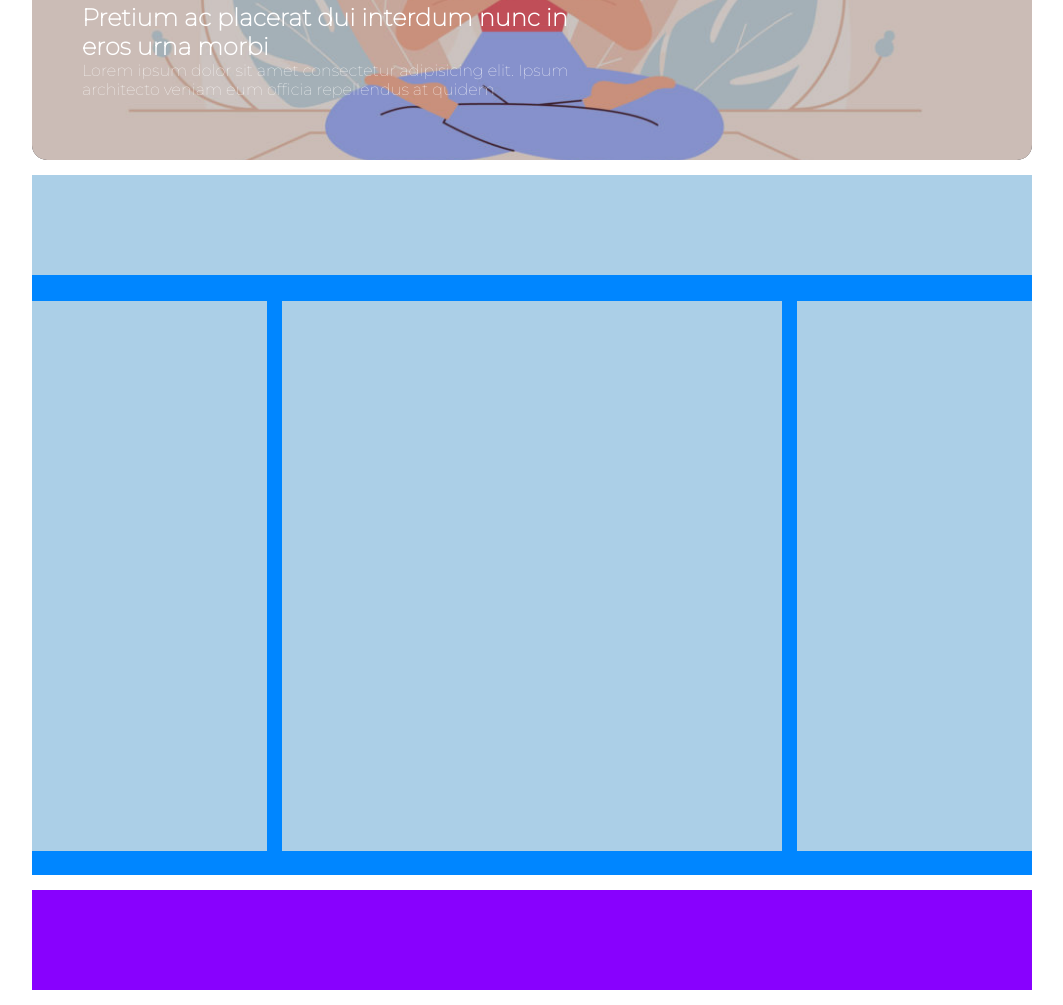
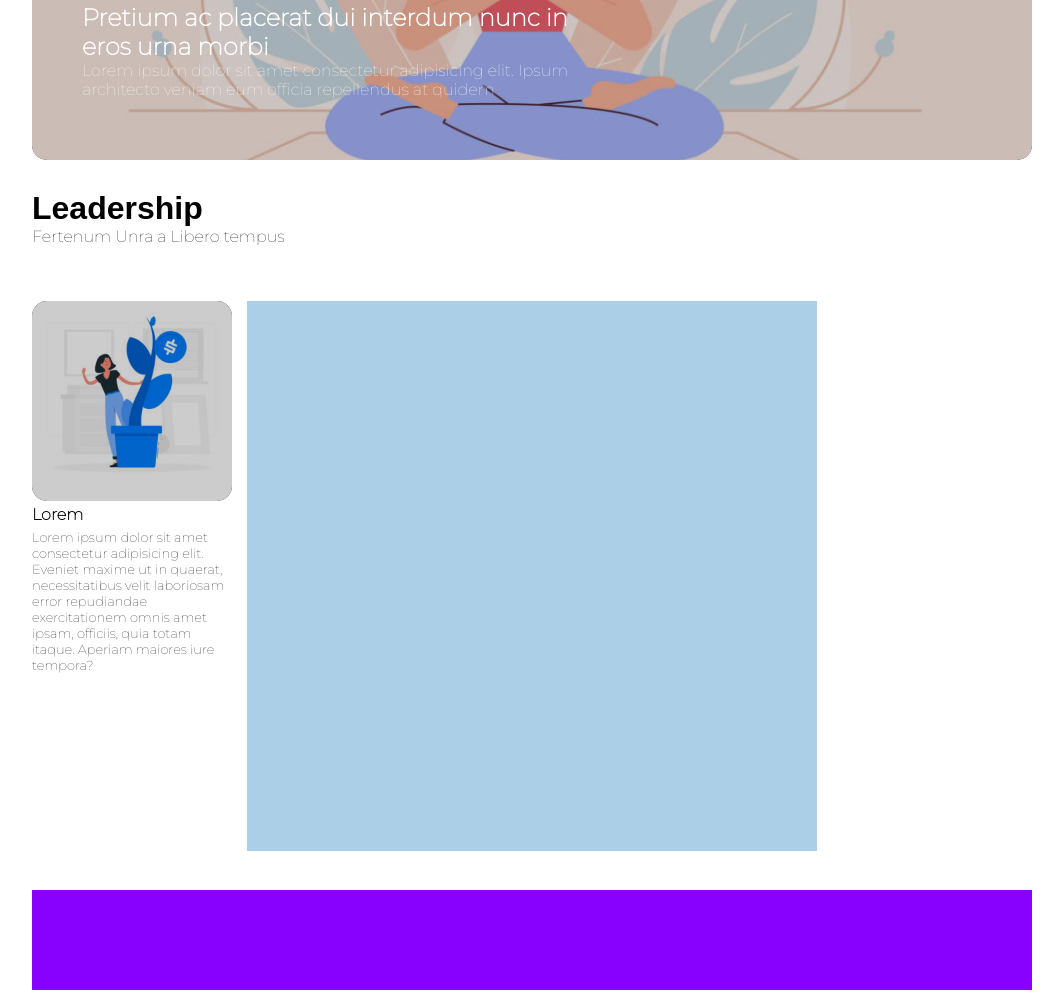
Before and after one commit to 78741722Ale/htmlcss-wp, a plain HTML site: page index.html in a window 1280 px wide. Shown: the part 465-1470 px from the top of the page, without its empty margins (108-1171 px from the left). Drawn offline with Linux system fonts and the light colour scheme; a web font is replaced by a local one.

Commit message:
Fifth-Commit

```diff
--- a/css/style.css
+++ b/css/style.css
@@ -101,27 +101,45 @@ body {
     top: 65%;
     color: #FFFFFF;
     width: 500px;
-    height: 150px;
+    height: max-content;
 }
 
+.Banner_Cont h2 {
+    font-weight: 900;
+}
 
 /* Seconda MacroArea */
 
 .Second_Div {
     position: relative;
-    background-color: var(--SDivColor);
+    background-color: var(--Body);
     height: 700px;
     margin-bottom: 15px;
 }
 
+/* Header del secondo Div */
+
 .SD_Header {
     width: 100%;
-    background-color: var(--SDColors);
+    background-color: var(--Body);
     position: absolute;
     top: 0;
     height: 100px;
     margin: auto;
-    margin-bottom: 5px;
+
+}
+
+.SD_item {
+    position: absolute;
+    top: 15%;
+    width: 300px;
+    height: 100px;
+}
+
+/* Font per titolo all'interno del second div item */
+
+.SD_item h1 {
+    font-family: 'Shippori Antique', sans-serif;
 }
 
 /* Classi della seconda Macroarea
@@ -134,17 +152,46 @@ body {
     bottom:3.5%;
 }
 
+/* Aree dell'aside */
+
 .Small_Item {
+    position: relative;
     float:left;
     height: 100%;
-    width: 23.5%;
-    background-color: var(--SDColors);
+    width: 20%;
+    background-color: var(--Body);
 }
+
+.Object_1 {
+    position: absolute;
+    border-radius: 15px;
+    background-color: #000000;
+    width:100%;
+    height: 200px;
+    top: 0;
+    left: 0;
+}
+
+.Object_1 img {
+    width: 100%;
+    height: 100%;
+    object-fit: cover;
+    opacity: 0.8;
+    border-radius: 15px;
+}
+
+
+.Text-p {
+    font-size: small;
+    margin-top: 5px;
+}
+
+/* */
 
 .Medium_Item {
     float:left;
     height: 100%;
-    width: 50%;
+    width: 57%;
     margin-left: 1.5%;
     margin-right: 1.5%;
     background-color: var(--SDColors);
--- a/index.html
+++ b/index.html
@@ -7,10 +7,15 @@
     <meta name="viewport" content="width=device-width, initial-scale=1.0">
     <title>htmlcss-struttura-sito wordpress</title>
     <link rel="stylesheet" href="./css/style.css">
-    <!-- Link al font da Google -->
+    <!-- Link al font da Google per il contenuto del progetto -->
     <link rel="preconnect" href="https://fonts.googleapis.com">
     <link rel="preconnect" href="https://fonts.gstatic.com" crossorigin>
     <link href="https://fonts.googleapis.com/css2?family=Montserrat:wght@100&display=swap" rel="stylesheet">
+    <!-- Link al font da Google per il titolo H2 nel Second Div -->
+    <link rel="preconnect" href="https://fonts.googleapis.com">
+    <link rel="preconnect" href="https://fonts.gstatic.com" crossorigin>
+    <link href="https://fonts.googleapis.com/css2?family=Shippori+Antique&display=swap" rel="stylesheet">
+
 </head>
 
 <body>
@@ -36,20 +41,31 @@
             <img class="Banner" src="./img/banner.jpg?grayscale" alt="Banner 1">
             <div class="Banner_Cont">
                 <h2>Pretium ac placerat dui interdum nunc in eros urna morbi</h2>
-                <p>Lorem ipsum dolor sit amet consectetur adipisicing elit. Ipsum architecto veniam eum officia repellendus at quidem</p>
+                <p>Lorem ipsum dolor sit amet consectetur adipisicing elit. Ipsum architecto veniam eum officia
+                    repellendus at quidem</p>
             </div>
         </div>
 
         <!-- Seconda macroarea del contenuto -->
         <div class="Second_Div">
             <div class="SD_Header">
-                <!-- Contenuto da inserire prossimamente -->
+                <div class="SD_item">
+                    <h1 class="Font_Style">Leadership</h1>
+                    <span>Fertenum Unra a Libero tempus</span>
+                </div>
             </div>
-            <!-- Area della clearfix -->
+
+            <!-- Area della prima colonna -->
             <div class="row clearfix">
                 <aside class="Small_Item ">
-                    <!-- Contenuto da inserire prossimamente -->
+                    <div class="Object_1">
+                        <img src="./img/img-1.jpg" alt="Immagine 1">
+                        <h4>Lorem</h4>
+                        <p class="Text-p">Lorem ipsum dolor sit amet consectetur adipisicing elit. Eveniet maxime ut in quaerat, necessitatibus velit laboriosam error repudiandae exercitationem omnis amet ipsam, officiis, quia totam itaque. Aperiam maiores iure tempora?</p>
+                    </div>
                 </aside>
+
+                <!-- Area della Seconda -->
                 <div class="Medium_Item ">
                     <!-- Contenuto da inserire prossimamente -->
                 </div>
```
